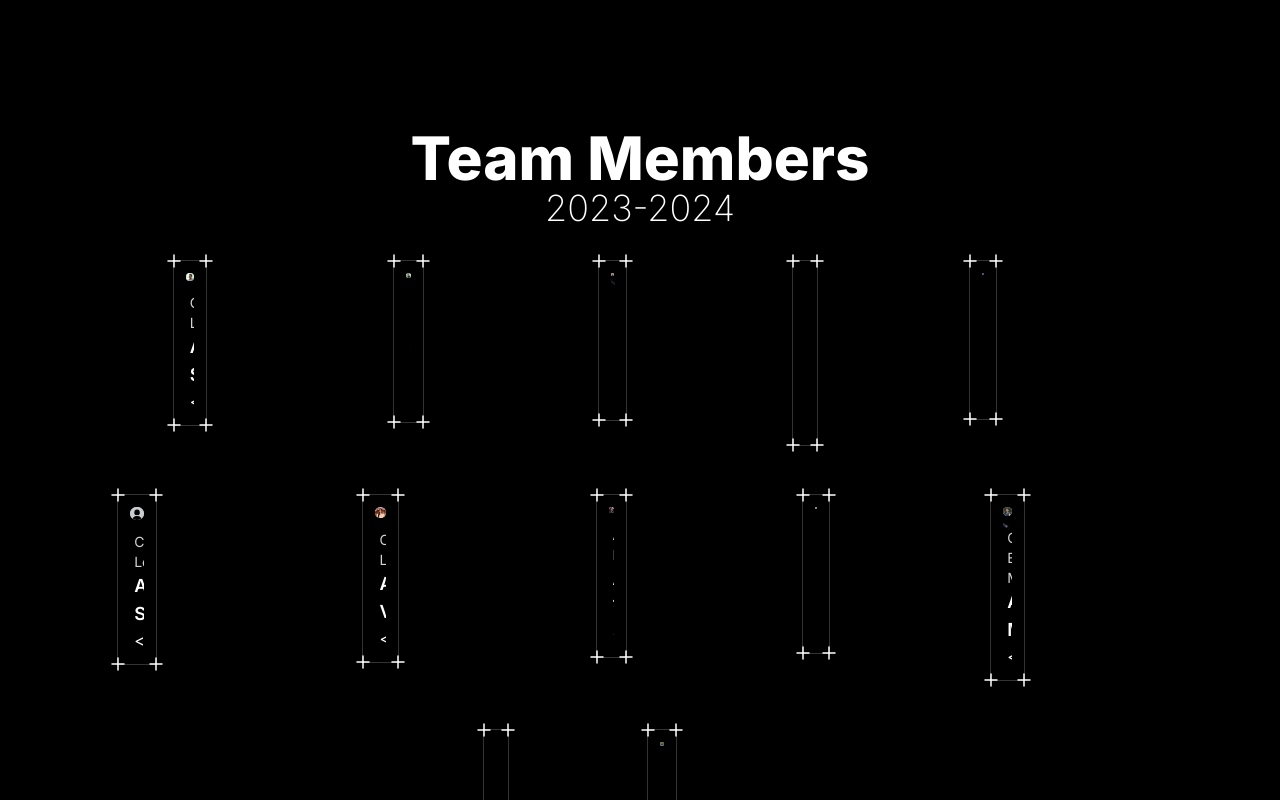
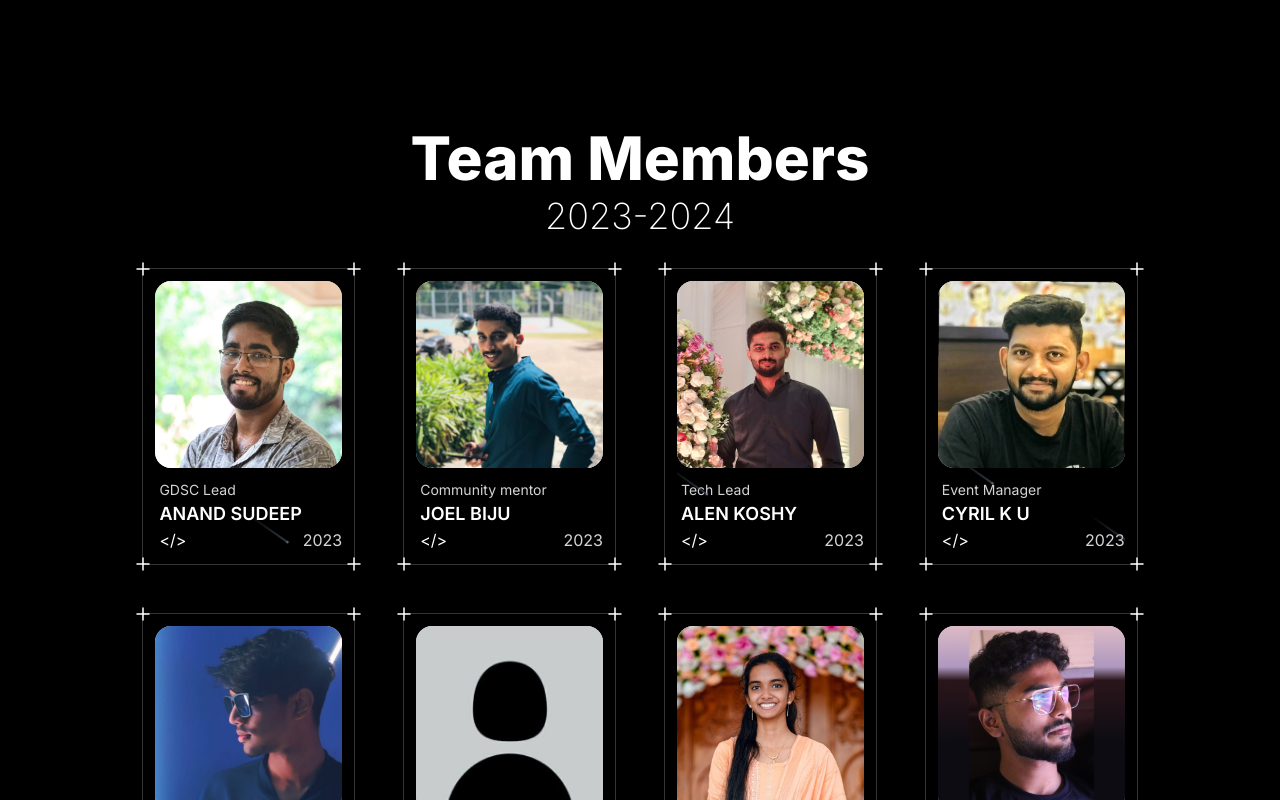
Before and after one commit to niranjan-official/gdsc-prc, a Next.js app: page /team/2023 in a window 1280 px wide. Shown: the top 800 px of the page. Built offline with nearby package versions, Linux system fonts and the light colour scheme.

Commit message:
fix: team page animation bug fix

```diff
--- a/app/team/2023/page.tsx
+++ b/app/team/2023/page.tsx
@@ -7,23 +7,16 @@ import FadeUp from "@/Animations/FadeUp";
 const page = () => {
   return (
     <div className="w-full min-h-screen flex flex-col items-center bg-black px-10 md:px-16 lg:px-24 pt-32 pb-10">
-      <FadeUp>
-        <h3 className="text-4xl sm:text-6xl font-extrabold z-20">
-          Team Members
-        </h3>
-      </FadeUp>
-      <FadeUp>
-        <span className="text-4xl font-extralight mt-2 z-20">2023-2024</span>
-      </FadeUp>
+      <h3 className="text-4xl sm:text-6xl font-extrabold z-20">Team Members</h3>
+      <span className="text-4xl font-extralight mt-2 z-20">2023-2024</span>
       <div className="w-full flex justify-center flex-wrap gap-12 max-sm:gap-8 mt-8 z-20 px-3">
         {Team_2023.map((member) => (
-          <FadeUp key={member.id}>
             <TeamMemberCard
+              key={member.id}
               name={member.name}
               designation={member.designation}
               image={member.image}
             />
-          </FadeUp>
         ))}
       </div>
     </div>
--- a/components/TeamMemberCard.tsx
+++ b/components/TeamMemberCard.tsx
@@ -1,8 +1,8 @@
-'use client'
+"use client";
 import Image from "next/image";
 import React from "react";
-import { useState } from 'react';
-import { motion } from 'framer-motion';
+import { useState } from "react";
+import { motion } from "framer-motion";
 import { Meteors, Icon } from "./ui/meteors";
 import { FaInstagram, FaLinkedin } from "react-icons/fa6";
 import { IoMdMailOpen } from "react-icons/io";
@@ -16,22 +16,29 @@ interface TeamMemberCard {
 const TeamMemberCard = ({ name, designation, image }: TeamMemberCard) => {
   const [isHovered, setIsHovered] = useState(false);
   return (
-    <div className="w-full sm:w-1/3 md:w-1/4 lg:w-1/5 flex flex-col bg-black border border-black/[0.2] dark:border-white/[0.2] p-3 relative">
+    <motion.div
+      initial={{ y: 20, opacity: 0 }}
+      whileInView={{ y: 0, opacity: 1, scale: [1, 1.05, 1] }}
+      transition={{ ease: "easeInOut", duration: 0.75 }}
+      whileHover={{ scale: 1.05, transition: { duration: 0.3 } }}
+      viewport={{ once: false }}
+      className="w-full sm:w-1/3 md:w-1/4 lg:w-1/5 flex flex-col bg-black border border-black/[0.2] dark:border-white/[0.2] p-3 relative"
+    >
       <motion.div
         className="w-full aspect-square relative preserve-3d"
         onTap={() => setIsHovered(!isHovered)}
         onHoverStart={() => setIsHovered(true)}
         onHoverEnd={() => setIsHovered(false)}
         animate={{ rotateY: isHovered ? 180 : 0 }}
-        transition={{ duration: 1, ease: 'easeInOut' }}
+        transition={{ duration: 0.75, ease: "easeInOut" }}
       >
         <div className="absolute inset-0 backface-hidden">
           <div className="w-full h-full bg-neutral-300 shadow-md rounded-2xl overflow-hidden">
             <Image
-              src={image? image : '/images/team/skeleton.jpg'}
+              src={image ? image : "/images/team/skeleton.jpg"}
               width={400}
               height={400}
-              style={{ height: '100%', width: '100%' }}
+              style={{ height: "100%", width: "100%" }}
               alt={name}
             />
           </div>
@@ -55,9 +62,9 @@ const TeamMemberCard = ({ name, designation, image }: TeamMemberCard) => {
       <div className="w-full pl-1 pt-3 bg-black relative overflow-hidden">
         <p className="text-neutral-300 text-sm">{designation}</p>
         <h5 className="text-lg uppercase font-semibold">{name}</h5>
-        <div className="w-full flex justify-between" >
+        <div className="w-full flex justify-between">
           <span>&lt;/&gt;</span>
-        <span className="text-neutral-300" >2023</span>
+          <span className="text-neutral-300">2023</span>
         </div>
         <Meteors number={20} />
       </div>
@@ -65,7 +72,7 @@ const TeamMemberCard = ({ name, designation, image }: TeamMemberCard) => {
       <Icon className="absolute h-6 w-6 -bottom-3 -left-3 dark:text-white text-black" />
       <Icon className="absolute h-6 w-6 -top-3 -right-3 dark:text-white text-black" />
       <Icon className="absolute h-6 w-6 -bottom-3 -right-3 dark:text-white text-black" />
-    </div>
+    </motion.div>
   );
 };
 
```
Lines whose indentation alone changed are shown as unchanged.
